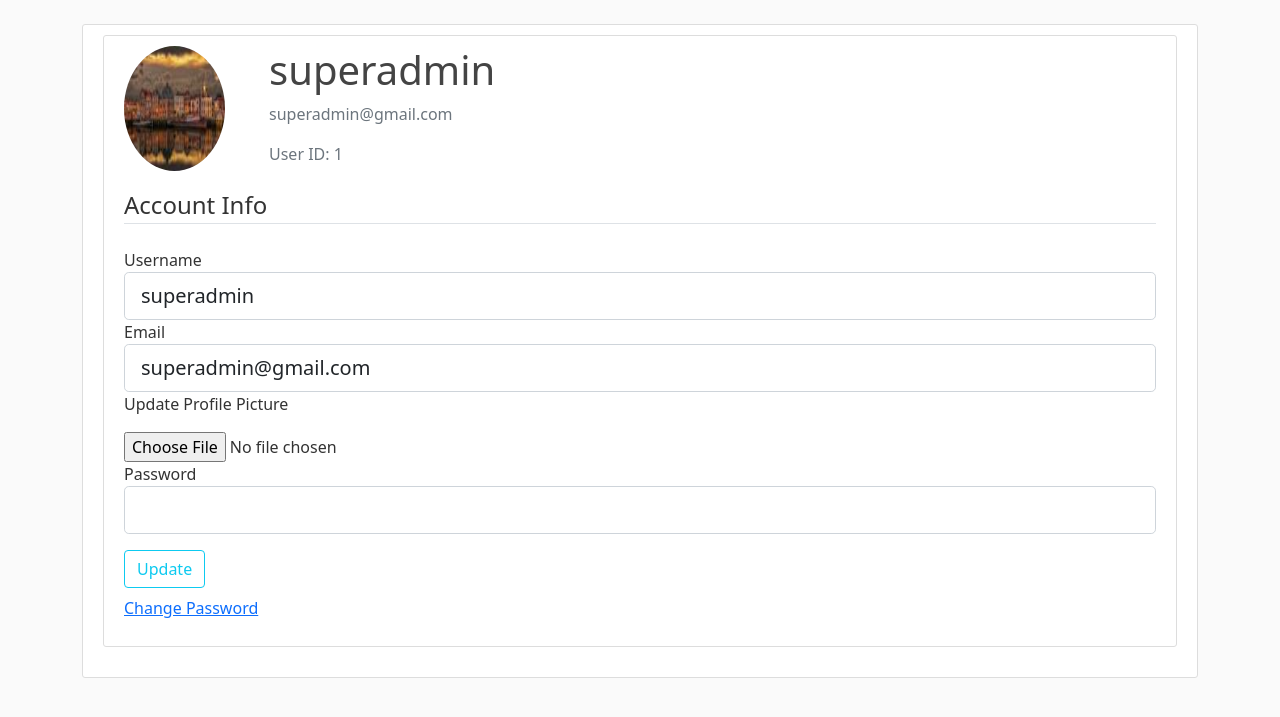
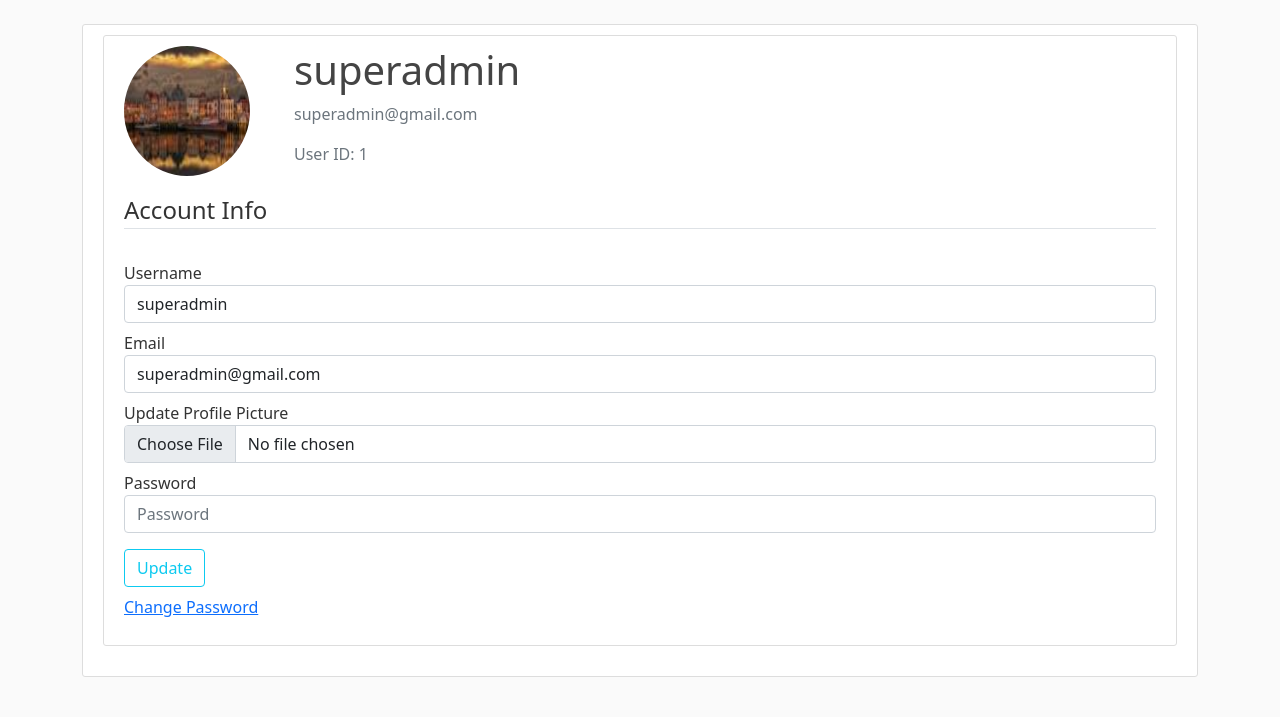
Before and after one commit to Farzen-Taha/Banking-System, a Flask app: page /account in a window 1280 px wide. Shown: the part 56-773 px from the top of the page. Run offline with Flask 2, Linux system fonts and the light colour scheme; a user stored in the database is signed in; some libraries are stand-ins or nearby versions.

Commit message:
Changed form styles.

```diff
--- a/bankingsystem/form.py
+++ b/bankingsystem/form.py
@@ -40,7 +40,7 @@ class LoginForm(FlaskForm):
     email = StringField('Email', validators=[DataRequired(), Email()])
     password = PasswordField('Password', validators=[DataRequired()])
     remember = BooleanField('Remember me')
-    submit = SubmitField('Login')
+    submit = SubmitField('Sign in')
 
 
 class DepositForm(FlaskForm):
@@ -57,7 +57,7 @@ class WithdrawForm(FlaskForm):
 
 class TransferForm(FlaskForm):
     amount = IntegerField("Amount", validators=[DataRequired()])
-    account_number = IntegerField("Reciever's Account Number", validators=[DataRequired()])
+    account_number = IntegerField("Recipient's account number", validators=[DataRequired()])
     password = PasswordField('Password', validators=[DataRequired()])
     submit = SubmitField('Transfer')
 
--- a/bankingsystem/static/main.css
+++ b/bankingsystem/static/main.css
@@ -45,12 +45,6 @@ body {
     white-space: pre-line;
   }
 
-  .article-img {
-    height: 65px;
-    width: 65px;
-    margin-right: 16px;
-  }
-
   .article-metadata {
     padding-bottom: 1px;
     margin-bottom: 4px;
@@ -69,8 +63,8 @@ body {
   }
 
   .account-img {
-    height: 125px;
-    width: 125px;
+    height: 130px;
+    width: 150px;
     margin-right: 20px;
     margin-bottom: 16px;
   }
--- a/bankingsystem/templates/account.html
+++ b/bankingsystem/templates/account.html
@@ -15,30 +15,31 @@
                 {% endif %}
             </div>
         </div>
+
         <!-- FORM HERE -->
         <form method="POST" action="" enctype="multipart/form-data">
             {{ form.hidden_tag() }}
             <fieldset class="form-group">
                 <legend class="border-bottom mb-4">Account Info</legend>
                 <div class="form-group">
-                    {{ form.username.label(class="form-control-label")}}
+                    {{ form.username.label(class="form-control-label mt-2")}}
 
                     {% if form.username.errors %}
-                    {{ form.username(class="form-control form-control-lg is-invalid")}}
+                    {{ form.username(class="form-control  is-invalid")}}
                     <div class="invalid-feedback">
                         {% for error in form.username.errors%}
                         <span>{{error}}</span>
                         {% endfor %}
                     </div>
                     {%else%}
-                    {{form.username(class="form-control form-control-lg")}}
+                    {{form.username(class="form-control ")}}
                     {%endif%}
 
                 </div>
                 <div class="form-group">
-                    {{ form.email.label(class="form-control-label")}}
+                   {{ form.email.label(class="form-control-label mt-2")}}
                     {% if form.email.errors %}
-                    {{ form.email(class="form-control form-control-lg is-invalid")}}
+                    {{ form.email(class="form-control is-invalid")}}
                     <div class="invalid-feedback">
                         {% for error in form.email.errors%}
                         <span>{{error}}</span>
@@ -46,15 +47,15 @@
                     </div>
 
                     {%else%}
-                    {{form.email(class="form-control form-control-lg")}}
+                    {{form.email(class="form-control required",required='required')}}
                     {%endif%}
 
                 </div>
 
-                <div class="form-group">
-                    {{ form.picture.label()}}
-                    <p></p>
-                    {{ form.picture(class='form-controle-file')}}
+                {{ form.picture.label(class="mt-2")}}
+                <div class="input-group">
+
+                    {{ form.picture(class='form-control')}}
                     {% if form.picture.errors%}
                     {% for error in form.picture.errors%}
                     <br><span class="text-danger">{{error}}</span></br>
@@ -63,9 +64,9 @@
                 </div>
 
                 <div class="form-group">
-                    {{ form.password.label(class="form-control-label")}}
+                    {{ form.password.label(class="form-control-label mt-2")}}
                     {% if form.password.errors %}
-                    {{ form.password(class="form-control form-control-lg is-invalid")}}
+                    {{ form.password(class="form-control  is-invalid")}}
                     <div class="invalid-feedback">
                         {% for error in form.password.errors%}
                         <span>{{error}}</span>
@@ -73,7 +74,7 @@
                     </div>
 
                     {%else%}
-                    {{form.password(class="form-control form-control-lg")}}
+                    {{form.password(class="form-control ",placeholder="Password")}}
                     {%endif%}
                 </div>
             </fieldset>
@@ -82,8 +83,8 @@
             </div>
         </form>
 
-        <div class="mt-2" >
-     <p > <a href="{{url_for('change_password')}}">Change Password</a> </p>
+        <div class="mt-2">
+            <p><a href="{{url_for('change_password')}}">Change Password</a></p>
         </div>
     </div>
 </div>
--- a/bankingsystem/templates/layout.html
+++ b/bankingsystem/templates/layout.html
@@ -44,8 +44,8 @@
             <a class="nav-item nav-link" href="{{url_for('logout')}}">Logout</a>
 
             {%else%}
-            <a class="nav-item nav-link" href="{{url_for('login')}}">Login</a>
-            <a class="nav-item nav-link" href="{{url_for('register')}}">Register</a>
+            <a class="nav-item nav-link" href="{{url_for('login')}}">Sign in</a>
+            <a class="nav-item nav-link" href="{{url_for('register')}}">Sign up</a>
             {%endif%}
           </div>
         </div>
--- a/bankingsystem/templates/withdraw.html
+++ b/bankingsystem/templates/withdraw.html
@@ -18,7 +18,11 @@
                 </div>
 
                 {%else%}
-                {{form.amount(class="form-control form-control-lg")}}
+                 <div class="input-group mb-3">
+                    <span class="input-group-text">AFN</span>
+                    {{form.amount(class="form-control form-control-lg")}}
+                    <span class="input-group-text">.00</span>
+                </div>
                 {%endif%}
 
             </div>
```
Also changed, not shown: bankingsystem/templates/deposit.html (+6 -1 lines), bankingsystem/templates/login.html (+9 -9 lines), bankingsystem/templates/register.html (+14 -14 lines), bankingsystem/templates/transactions.html (+4 -4 lines), bankingsystem/templates/transfer.html (+8 -4 lines), bankingsystem/templates/userstransactionslog.html (+4 -4 lines), bankingsystem/site.db.
